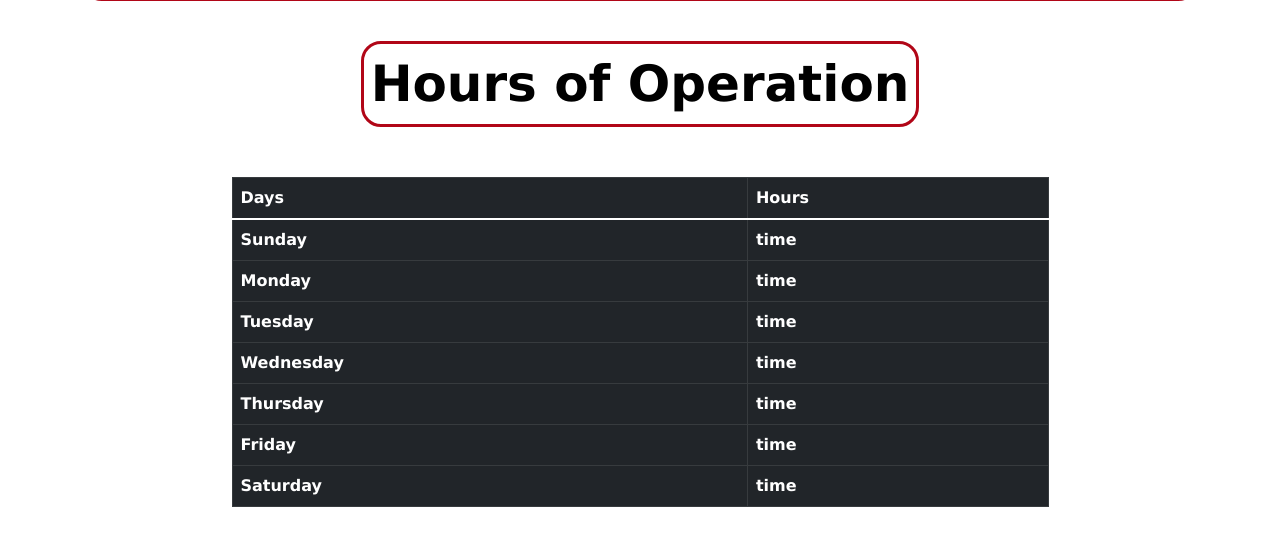
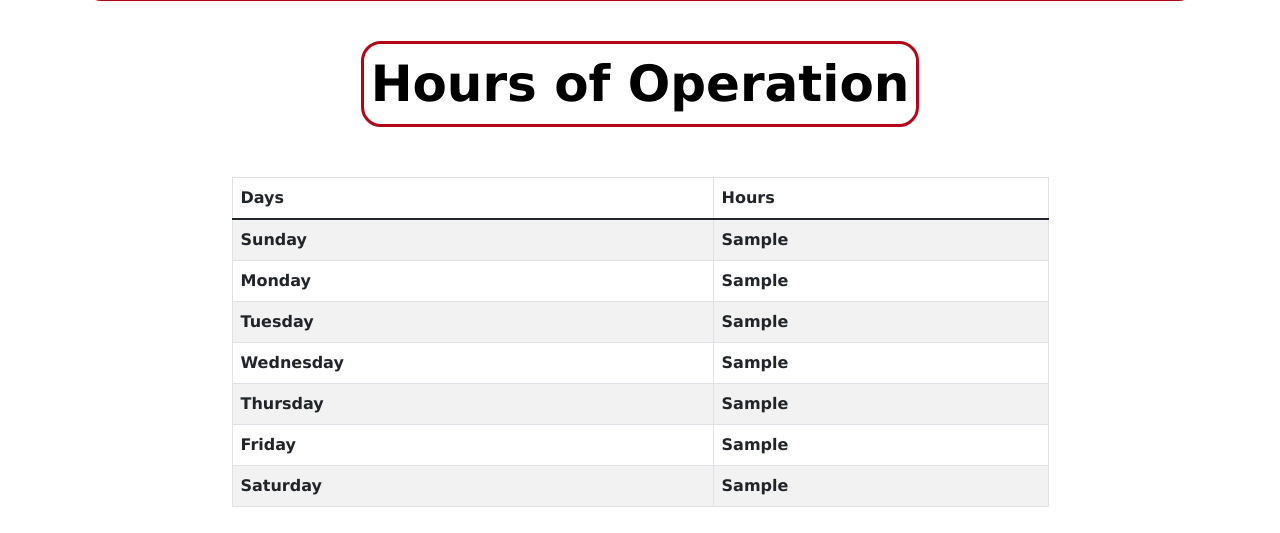
Before and after one commit to Nickdaco/GymNEU, a Flask app: template templates/home.html in a window 1280 px wide. Shown: the part 811-1344 px from the top of the page. Run offline with Flask 2, Linux system fonts and the light colour scheme; the template is opened without the code that fills it: most values are stand-ins (such as "Sample title", 1, 10 or a date in 2020); lists and menus that the app fills with data are empty.

Commit message:
hardcoded dates, cosmetic changes

```diff
--- a/templates/home.html
+++ b/templates/home.html
@@ -39,7 +39,7 @@
 
 <center><h1>Hours of Operation</h1></center>
 <div class="marino-info-container-clear">
-    <table class="table table-bordered table-dark">
+    <table class="table table-bordered table-striped table-hover">
         <thead>
         <tr>
             <th scope="col">Days</th>
@@ -49,31 +49,31 @@
         <tbody>
         <tr>
             <th scope="row">Sunday</th>
-            <th scope="row">time</th>
+            <th scope="row">{{ context['operating-hours']["Sunday, 12/26/21"] }}</th>
         </tr>
         <tr>
             <th scope="row">Monday</th>
-            <th scope="row">time</th>
+            <th scope="row">{{ context['operating-hours']["Monday, 12/27/21"] }}</th>
         </tr>
         <tr>
             <th scope="row">Tuesday</th>
-            <th scope="row">time</th>
+            <th scope="row">{{ context['operating-hours']["Tuesday, 12/28/21"] }}</th>
         </tr>
         <tr>
             <th scope="row">Wednesday</th>
-            <th scope="row">time</th>
+            <th scope="row">{{ context['operating-hours']["Wednesday, 12/29/21"] }}</th>
         </tr>
         <tr>
             <th scope="row">Thursday</th>
-            <th scope="row">time</th>
+            <th scope="row">{{ context['operating-hours']["Thursday, 12/30/21"] }}</th>
         </tr>
         <tr>
             <th scope="row">Friday</th>
-            <th scope="row">time</th>
+            <th scope="row">{{ context['operating-hours']["Friday, 12/31/21"] }}</th>
         </tr>
         <tr>
             <th scope="row">Saturday</th>
-            <th scope="row">time</th>
+            <th scope="row">{{ context['operating-hours']["Saturday, 1/1/22"] }}</th>
         </tr>
         </tbody>
     </table>
```
